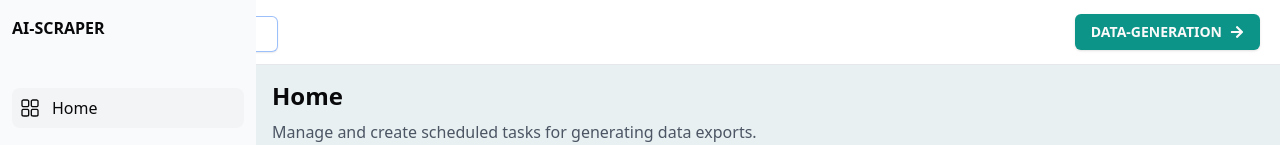
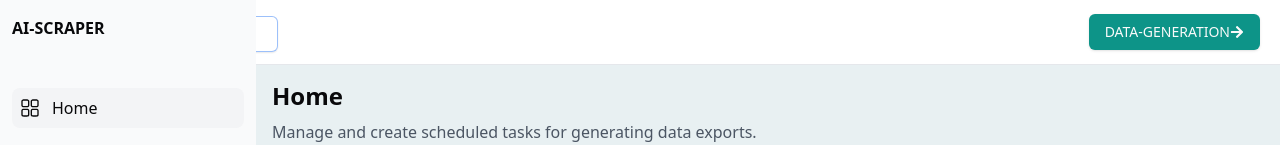
Before and after one commit to salmank56/scraper-data-gen, a React (Vite) app: page /scraper in a window 1280 px wide. Shown: the top 145 px of the page. Built offline with nearby package versions, Linux system fonts and the light colour scheme.

Commit message:
wrapped header buttons with links

```diff
--- a/src/components/layout/Header.tsx
+++ b/src/components/layout/Header.tsx
@@ -1,10 +1,10 @@
-import React from 'react';
+import React from "react";
 import { Menu } from "lucide-react";
 import { Button } from "@/components/ui/button";
-import SearchForm from './SearchForm';
-import { useSidebarStore } from '@/scraper/hooks/useSidebar';
-import { Link, useLocation } from 'react-router-dom';
-import { FaArrowRight } from 'react-icons/fa';
+import SearchForm from "./SearchForm";
+import { useSidebarStore } from "@/scraper/hooks/useSidebar";
+import { Link, useLocation } from "react-router-dom";
+import { FaArrowRight } from "react-icons/fa";
 
 const Header: React.FC = () => {
   const toggle = useSidebarStore((state) => state.toggle);
@@ -14,7 +14,12 @@ const Header: React.FC = () => {
       <div className="px-3 py-3 lg:px-5 lg:pl-3">
         <div className="flex items-center justify-between">
           <div className="flex items-center justify-start">
-          <Button variant="outline" size="icon" className="sm:hidden" onClick={toggle}>
+            <Button
+              variant="outline"
+              size="icon"
+              className="sm:hidden"
+              onClick={toggle}
+            >
               <Menu className="w-5 h-5" />
               <span className="sr-only">Toggle sidebar</span>
             </Button>
@@ -22,24 +27,31 @@ const Header: React.FC = () => {
           </div>
           <div>
             {location.pathname.startsWith("/data-gen") ? (
-           <Button className='bg-teal-600 hover:bg-teal-700'>
-             <Link to="/scraper" className="flex items-center gap-2 font-semibold">
+              <Link
+                to="/scraper"
+                className="flex items-center gap-2 font-semibold"
+              >
+                <Button className="bg-teal-600 hover:bg-teal-700">
                   <span className="uppercase">Ai-Scraper</span>
                   <FaArrowRight />
+                </Button>
               </Link>
-           </Button>
             ) : (
-            <Button className='bg-teal-600 hover:bg-teal-700'>
-              <Link to="/data-gen" className="flex items-center gap-2 font-semibold text-center">
+              <Link
+                to="/data-gen"
+                className="flex items-center gap-2 font-semibold text-center"
+              >
+                <Button className="bg-teal-600 hover:bg-teal-700">
                   <span className="uppercase">Data-Generation</span>
                   <FaArrowRight />
+                </Button>
               </Link>
-            </Button>
             )}
           </div>
         </div>
       </div>
     </header>
-)};
+  );
+};
 
 export default Header;
```
Lines whose indentation alone changed are shown as unchanged.
